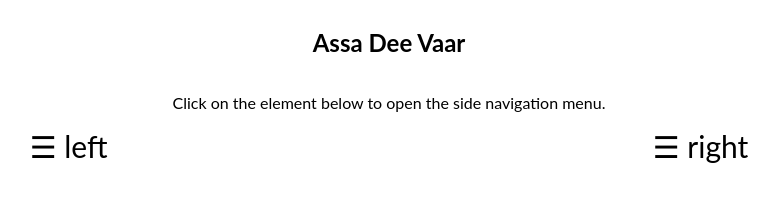
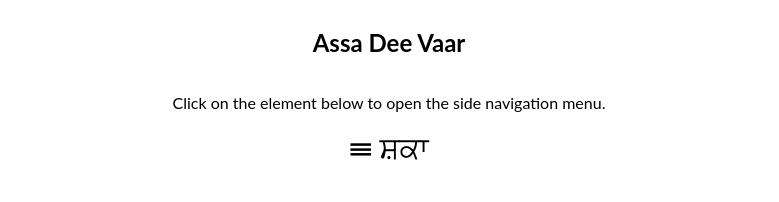
Before and after one commit to themanjotsingh/bahu-shabadi, a plain HTML site: page index.html in a window 1280 px wide. Shown: the whole page, without its empty margins (251-1030 px from the left). Drawn offline with nearby package versions, Linux system fonts and the light colour scheme; no server answers.

Commit message:
Update index.html

```diff
--- a/index.html
+++ b/index.html
@@ -30,12 +30,9 @@
             <p>Click on the element below to open the side navigation menu.</p>
         </div>
         <div class=buttoncontainer>
-            <span id="leftbutton" style="font-size:30px;cursor:pointer" onclick="leftopenNav()">&#9776; left</span>
-            <span id="rightbutton" style="font-size:30px;cursor:pointer" onclick="rightopenNav()">&#9776; right</span>
+            <span id="leftbutton" style="font-size:30px;cursor:pointer" onclick="leftopenNav()">&#9776; ਸ਼ਕਾ</span>
 
         </div>
     </div>
 
-</body>
-
-</html>
+</body></html>
```
